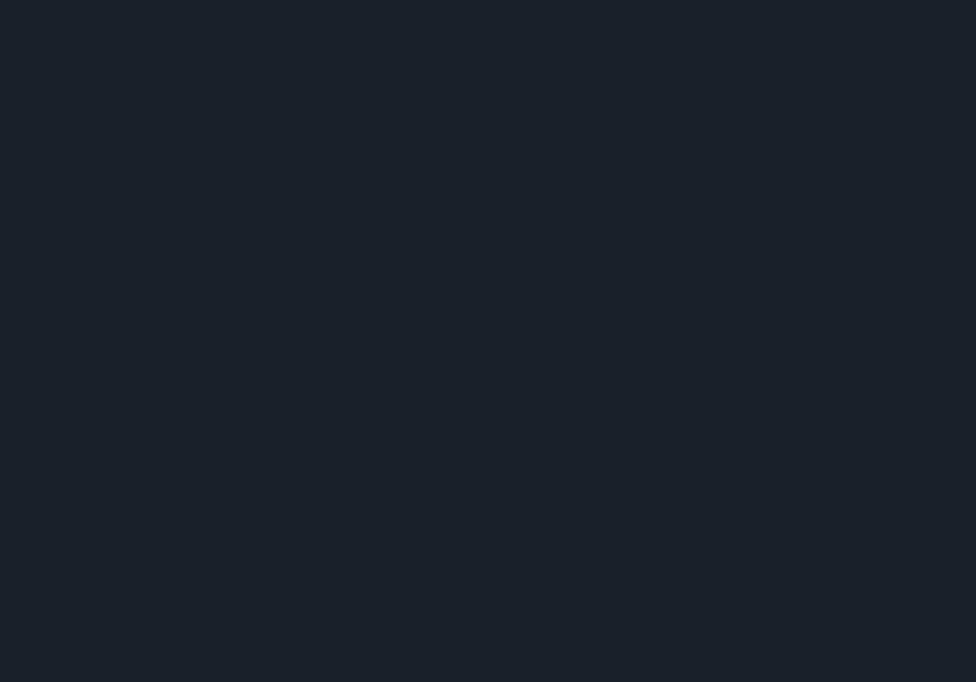
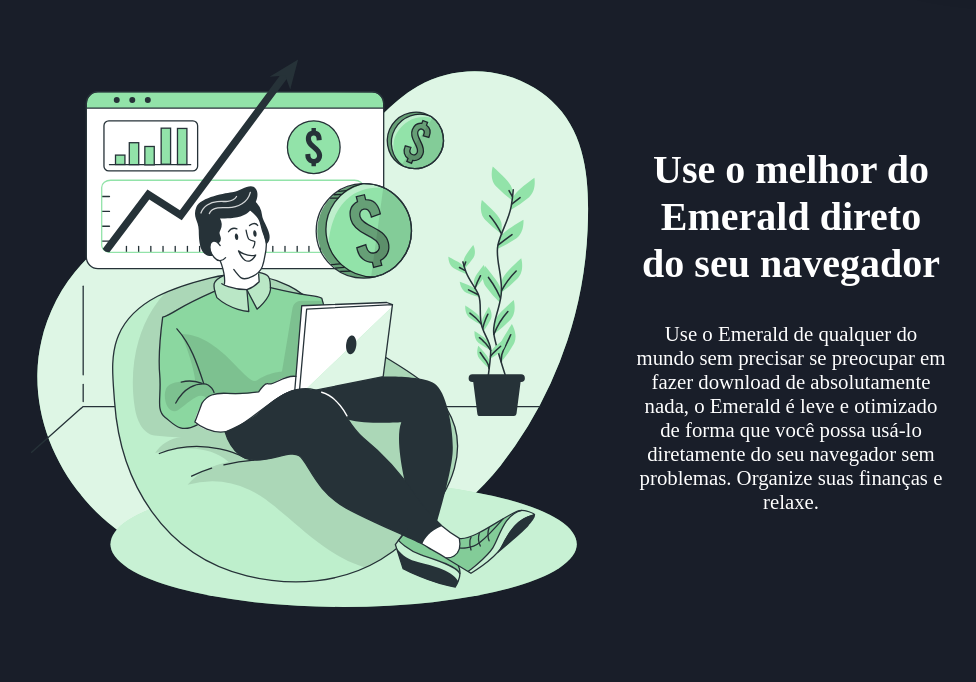
Before and after one commit to Julio-Norberto/emerald, a React (Vite) app: page / in a window 1280 px wide. Shown: the part 1438-2120 px from the top of the page, without its empty margins (174-1150 px from the left). Before the commit the page ends 1441 px from the top, so only its background shows below. Built offline with nearby package versions, Linux system fonts and the light colour scheme.

Commit message:
create CardSection and CardSections

```diff
--- a/src/components/Card/index.tsx
+++ b/src/components/Card/index.tsx
@@ -1,13 +1,13 @@
 import { Component } from 'react'
 import './Card.css'
 
-interface CardProps {
+interface ICardProps {
     icon: any
     title: string
     description: string
 }
 
-export default function Card(props: CardProps) {
+export default function Card(props: ICardProps) {
     return (
         <div className='card-container'>
             <div className='card-icon'>
--- /dev/null
+++ b/src/components/CardSection/CardSection.css
@@ -0,0 +1,21 @@
+.cardSection-container {
+    width: 100%;
+    display: flex;
+    justify-content: space-between;
+    align-items: center;
+    margin-top: 100px;
+}
+
+.cardSection-text {
+    width: 40%;
+    text-align: center;
+}
+
+.cardSection-text h2 {
+    font-size: 2.5em;
+    margin-bottom: 35px;
+}
+
+.cardSection-text p {
+    font-size: 1.3em;
+}
--- /dev/null
+++ b/src/components/CardSection/index.tsx
@@ -0,0 +1,28 @@
+import { DetailedHTMLProps, HTMLAttributes } from 'react'
+import './CardSection.css'
+
+interface ICardSectionProps {
+    image: any
+    title: string
+    description: string
+    direction?: string
+}
+
+export default function CardSection(props: ICardSectionProps) {
+    const style = {
+        flexDirection: props.direction
+    }
+
+    return (
+        <div style={style} className='cardSection-container'>
+            <div className='cardSection-image'>
+                <img width={650} src={props.image} alt="" />
+            </div>
+
+            <div className='cardSection-text'>
+                <h2> {props.title} </h2>
+                <p> {props.description} </p>
+            </div>
+        </div>
+    )
+}
--- /dev/null
+++ b/src/components/CardSections/CardSections.css
@@ -0,0 +1,4 @@
+.cardSections-container {
+    width: 75%;
+    margin: 100px auto;
+}
--- /dev/null
+++ b/src/components/CardSections/index.tsx
@@ -0,0 +1,17 @@
+import './CardSections.css'
+import CardSection from '../CardSection'
+import man from '../../assets/man.svg'
+import device from '../../assets/device.svg'
+import macbook from '../../assets/macbook.svg'
+
+export default function CardSections() {
+    return (
+        <div className='cardSections-container'>
+            <CardSection image={man} title='Use o melhor do Emerald direto do seu navegador' description='Use o Emerald de qualquer do mundo sem precisar se preocupar em fazer download de absolutamente nada, o Emerald é leve e otimizado de forma que você possa usá-lo diretamente do seu navegador sem problemas. Organize suas finanças e relaxe.' />
+
+            <CardSection direction='row-reverse' image={device} title='Seus dados de forma clara e intuitiva' description='Aproveite de nossas ferramentas de controle de finanças que exibem seus dados de forma extremamente intuitiva e visual, chega de 1 milhão de números espalhados e confusos na sua tela, acompanhe cada centavo através de gráficos bem elaborados que mostram suas finanças de forma organizada.' />
+
+            <CardSection image={macbook} title='Todos os seus registros não apenas no digital, mas também em suas mãos' description='Tenha os seus registros de forma organizada não apenas no nosso Software, mas também em suas mãos. Com o Emerald você pode gerar relatórios para acompanhar suas finanças de forma fisíca e palpável, caso seja de sua preferência.' />
+        </div>
+    )
+}
--- a/src/pages/Home/index.tsx
+++ b/src/pages/Home/index.tsx
@@ -3,6 +3,7 @@
 import { Link } from 'react-router-dom'
 import Menu from '../../components/Menu'
 import WhyUs from '../../components/WhyUs'
+import CardSections from '../../components/CardSections'
 
 import homeImg from '../../assets/home_image.svg'
 
@@ -32,6 +33,7 @@
             </div>
 
             <WhyUs />
+            <CardSections />
 
             <div className='gradient-circle' />
             <div className='gradient-circle2' />
```
Also changed, not shown: src/assets/4235572.jpg (deleted).
